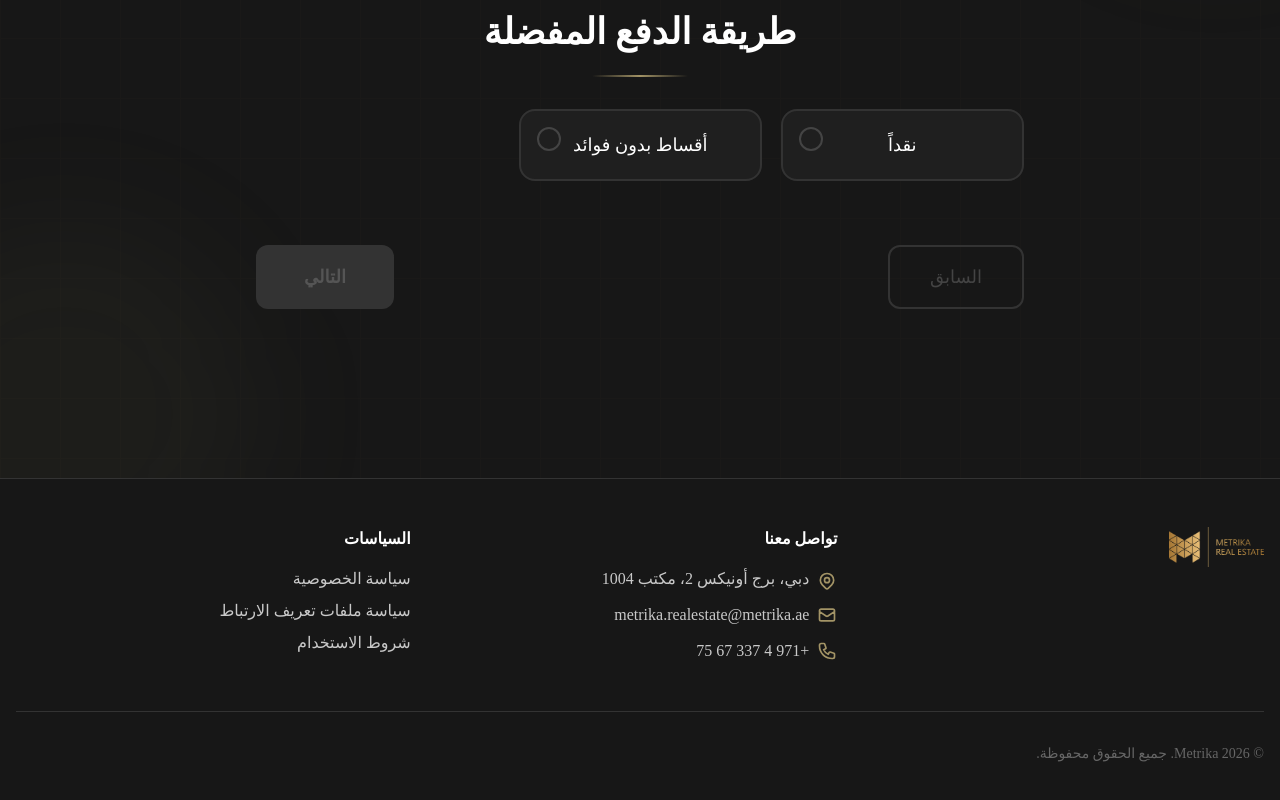
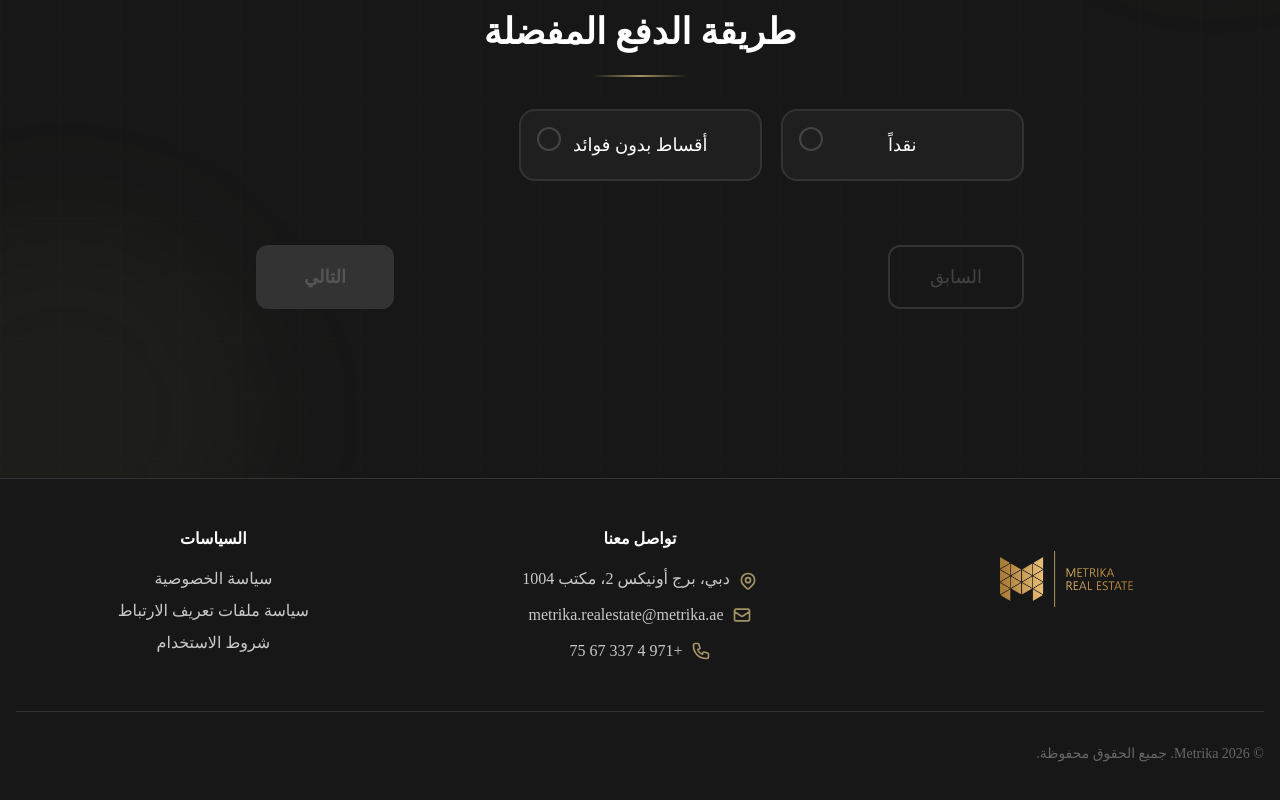
Before and after one commit to demokrat90/metrika, a Next.js app: page / in a window 1280 px wide. Shown: the part 1122-1922 px from the top of the page. Built offline with nearby package versions, Linux system fonts and the light colour scheme; a web font is replaced by a local one.

Commit message:
Adjust footer logo alignment

```diff
--- a/src/components/Footer.tsx
+++ b/src/components/Footer.tsx
@@ -6,15 +6,15 @@ export default function Footer() {
   return (
     <footer className="bg-[#171717] border-t border-[#333]">
       <div className="container mx-auto px-4 py-12">
-        <div className="grid grid-cols-1 md:grid-cols-3 gap-8">
+        <div className="grid grid-cols-1 md:grid-cols-3 gap-8 md:justify-items-center md:text-center">
           {/* Logo */}
-          <div>
+          <div className="flex justify-center md:justify-center md:mt-6">
             <Image
               src="/images/logo.png"
               alt="Metrika"
-              width={150}
-              height={50}
-              className="h-10 w-auto mb-4"
+              width={190}
+              height={64}
+              className="h-12 md:h-14 w-auto mb-4"
             />
           </div>
 
@@ -22,14 +22,14 @@ export default function Footer() {
           <div>
             <h4 className="text-white font-bold mb-4">تواصل معنا</h4>
             <ul className="space-y-3 text-[#c9c9c9]">
-              <li className="flex items-start gap-2">
+              <li className="flex items-start gap-2 md:justify-center">
                 <svg className="w-5 h-5 text-[#a39466] mt-1" fill="none" stroke="currentColor" viewBox="0 0 24 24">
                   <path strokeLinecap="round" strokeLinejoin="round" strokeWidth={2} d="M17.657 16.657L13.414 20.9a1.998 1.998 0 01-2.827 0l-4.244-4.243a8 8 0 1111.314 0z" />
                   <path strokeLinecap="round" strokeLinejoin="round" strokeWidth={2} d="M15 11a3 3 0 11-6 0 3 3 0 016 0z" />
                 </svg>
                 <span>دبي، برج أونيكس 2، مكتب 1004</span>
               </li>
-              <li className="flex items-center gap-2">
+              <li className="flex items-center gap-2 md:justify-center">
                 <svg className="w-5 h-5 text-[#a39466]" fill="none" stroke="currentColor" viewBox="0 0 24 24">
                   <path strokeLinecap="round" strokeLinejoin="round" strokeWidth={2} d="M3 8l7.89 5.26a2 2 0 002.22 0L21 8M5 19h14a2 2 0 002-2V7a2 2 0 00-2-2H5a2 2 0 00-2 2v10a2 2 0 002 2z" />
                 </svg>
@@ -37,7 +37,7 @@ export default function Footer() {
                   metrika.realestate@metrika.ae
                 </a>
               </li>
-              <li className="flex items-center gap-2">
+              <li className="flex items-center gap-2 md:justify-center">
                 <svg className="w-5 h-5 text-[#a39466]" fill="none" stroke="currentColor" viewBox="0 0 24 24">
                   <path strokeLinecap="round" strokeLinejoin="round" strokeWidth={2} d="M3 5a2 2 0 012-2h3.28a1 1 0 01.948.684l1.498 4.493a1 1 0 01-.502 1.21l-2.257 1.13a11.042 11.042 0 005.516 5.516l1.13-2.257a1 1 0 011.21-.502l4.493 1.498a1 1 0 01.684.949V19a2 2 0 01-2 2h-1C9.716 21 3 14.284 3 6V5z" />
                 </svg>
```
